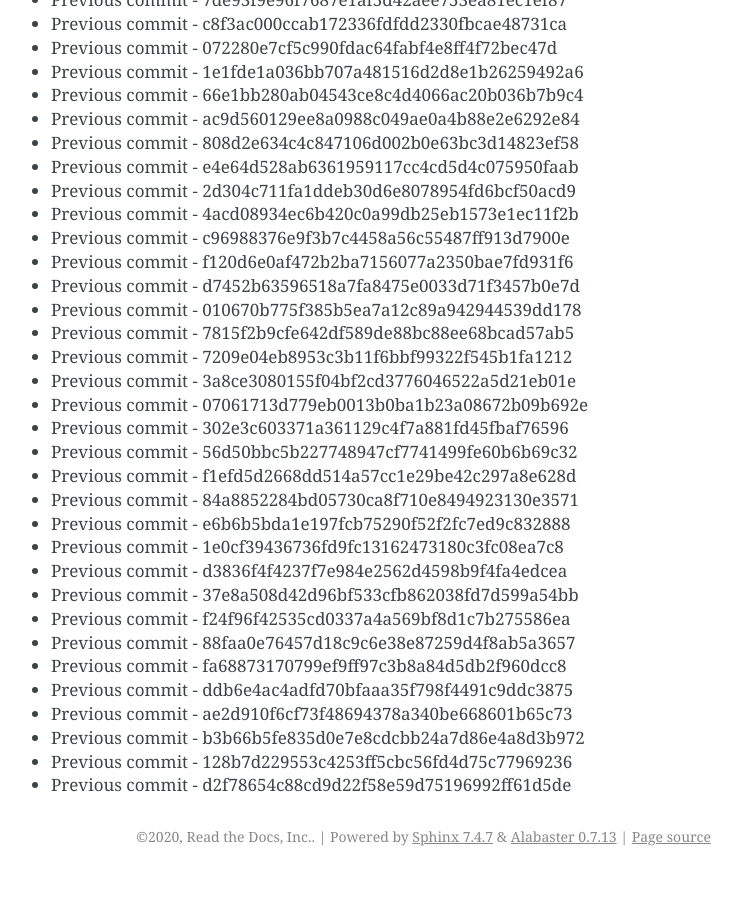
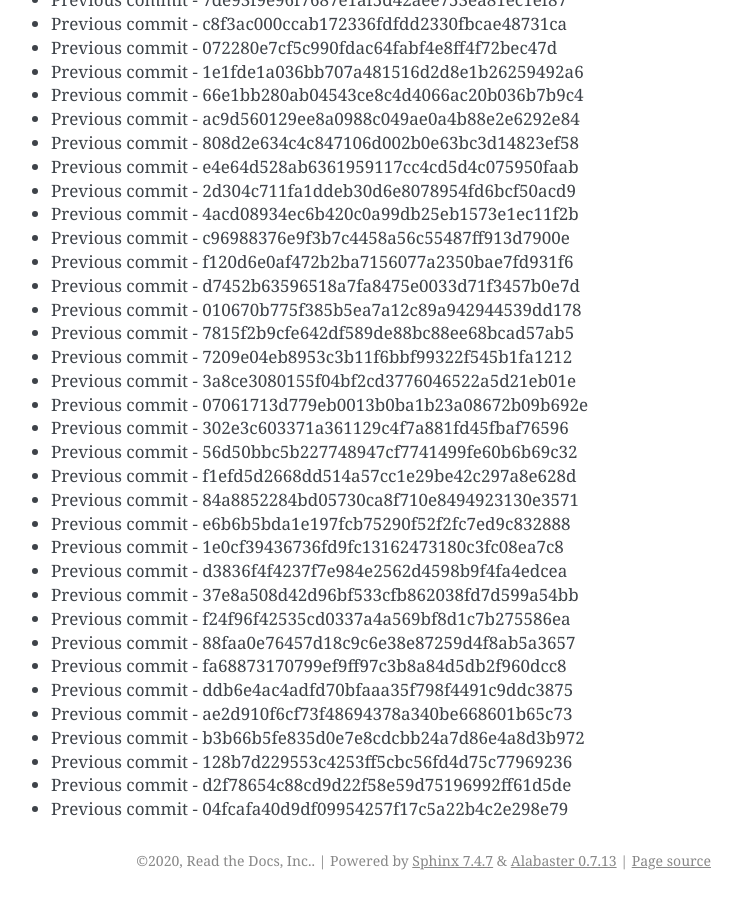
Before and after one commit to readthedocs/rtd-git-stresstest, a Sphinx documentation site: the page built from docs/updates.rst, in a window 1280 px wide and 900 px high, scrolled down 38659 px. Shown: the whole window, without its empty margins (399-1141 px from the left). Built offline with Sphinx 7.4.7, drawn with Linux system fonts in a browser that asks for light colours; before the commit the page ends 39535 px from its top, so only the background shows below that.

Commit message:
Generating commit from previous: 04fcafa40d9df09954257f17c5a22b4c2e298e79

```diff
--- a/docs/updates.rst
+++ b/docs/updates.rst
@@ -1656,3 +1656,4 @@ It can be tested for any performance characteristics.
 * Previous commit - b3b66b5fe835d0e7e8cdcbb24a7d86e4a8d3b972
 * Previous commit - 128b7d229553c4253ff5cbc56fd4d75c77969236
 * Previous commit - d2f78654c88cd9d22f58e59d75196992ff61d5de
+* Previous commit - 04fcafa40d9df09954257f17c5a22b4c2e298e79
```
